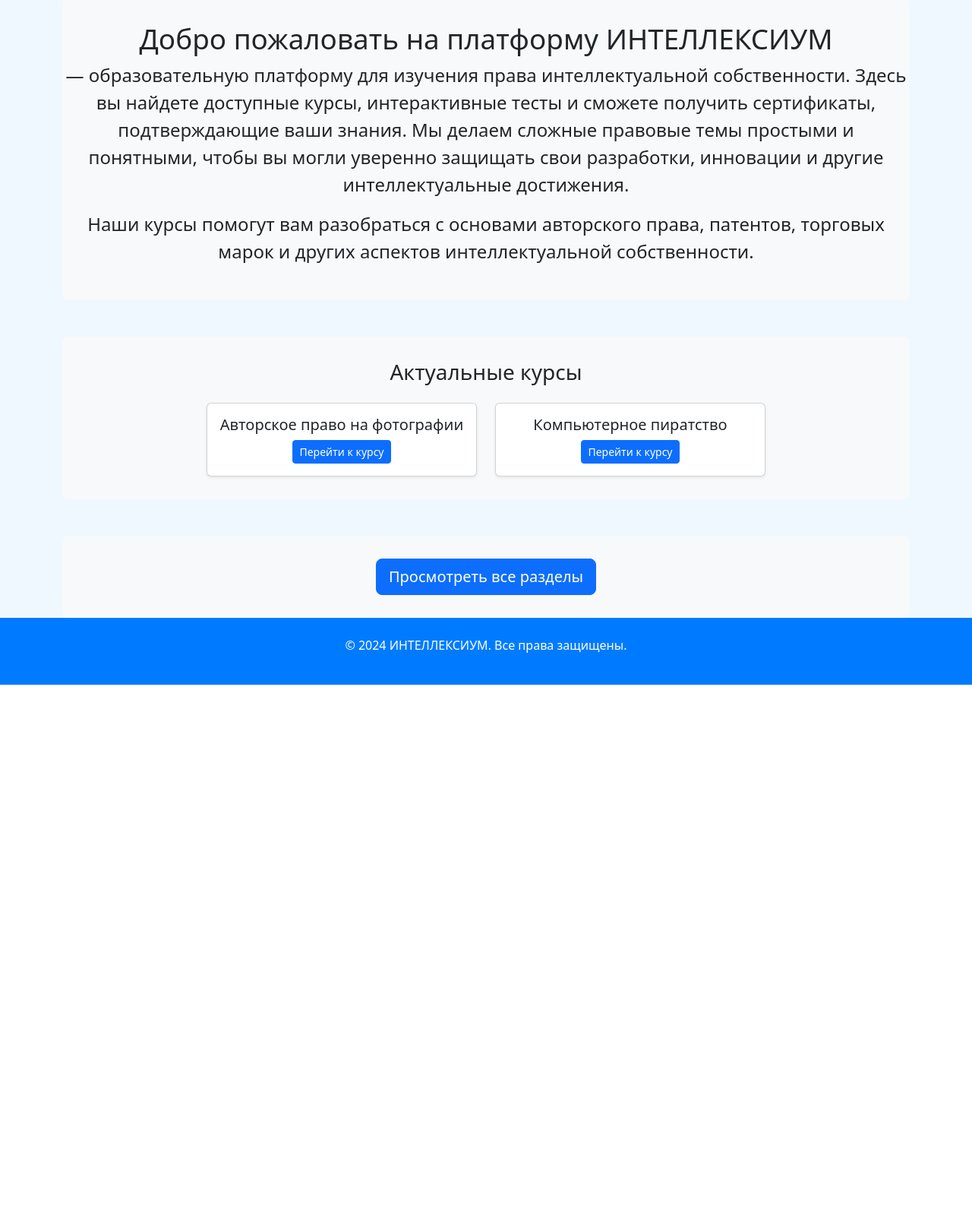
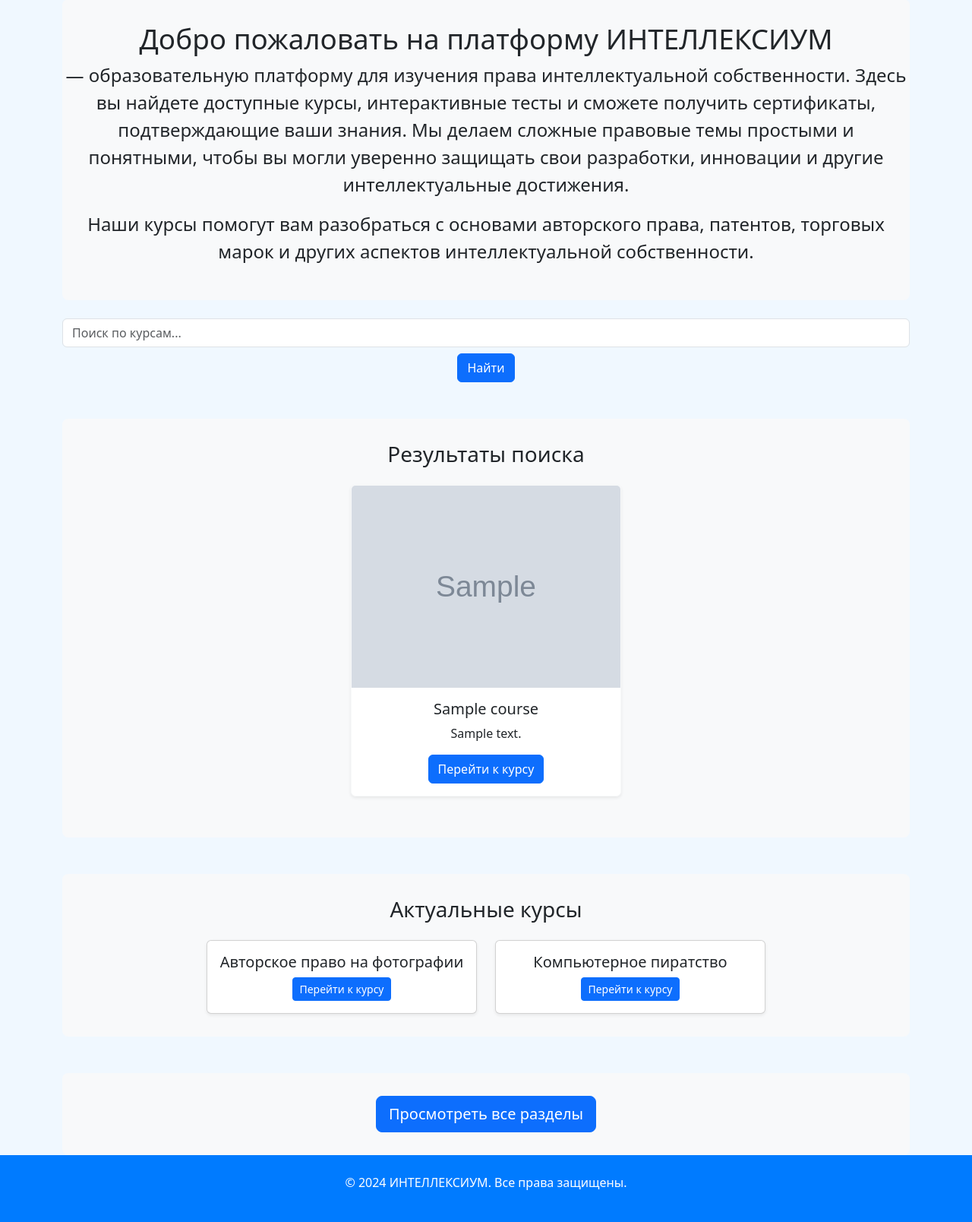
Before and after one commit to MosinFAM/consult, a Django app: template main/templates/main/home.html in a window 1280 px wide. Shown: the part 182-1790 px from the top of the page at 76% size. Before the commit the page ends 1083 px from the top, so only its background shows below. Run offline with Django 3.2, Linux system fonts and the light colour scheme; the template is opened without the code that fills it: most values are stand-ins (such as "Sample title", 1, 10 or a date in 2020); grey boxes marked "Sample" are stand-in pictures; one stand-in notice (Sample message) is shown.

Commit message:
Добавил строку поиска

```diff
--- a/consult/urls.py
+++ b/consult/urls.py
@@ -24,6 +24,7 @@ from users.views import logout_view
 urlpatterns = [
     path('admin/', admin.site.urls),
     path('', include('main.urls')),
+    # path('search/', main_views.search_courses, name='search_courses'),  # URL для поиска
     path('tests/', include('tests.urls')),
     path('register/', user_views.register, name='register'),
     path('login/', auth_views.LoginView.as_view(template_name='users/login.html'), name='login'),
--- a/main/templates/main/home.html
+++ b/main/templates/main/home.html
@@ -20,6 +20,44 @@
         </p>
     </div>
 
+
+    <!-- Форма поиска -->
+    <form method="GET" action="{% url 'search_courses' %}" class="mt-4">
+        <input type="text" name="q" class="form-control" placeholder="Поиск по курсам..." value="{{ query|default:'' }}">
+        <button type="submit" class="btn btn-primary mt-2">Найти</button>
+    </form>
+
+<!-- Сообщение, если ничего не найдено -->
+{% if message %}
+    <div class="alert alert-danger mt-3" role="alert">
+        {{ message }}
+    </div>
+{% endif %}
+
+<!-- Результаты поиска -->
+{% if courses %}
+    <div class="section text-center mt-5">
+        <h3 class="mb-4">Результаты поиска</h3>
+        <div class="row justify-content-center mt-4">
+            {% for course in courses %}
+                <div class="col-md-4 mb-4">
+                    <div class="card h-100 shadow-sm border-light">
+                        <img src="{{ course.image_url }}" class="card-img-top" alt="{{ course.title }}">
+                        <div class="card-body">
+                            <h5 class="card-title">{{ course.title }}</h5>
+                            <p class="card-text">{{ course.description|truncatewords:20 }}</p>
+                            <a href="{% url 'course_detail' course.id %}" class="btn btn-primary">Перейти к курсу</a>
+                        </div>
+                    </div>
+                </div>
+            {% endfor %}
+        </div>
+    </div>
+{% endif %}
+
+
+
+    <!-- Секция с курсами -->
     <div class="section text-center mt-5">
     <h3 class="mb-4">Актуальные курсы</h3>
     <div class="row justify-content-center mt-4">
--- a/main/urls.py
+++ b/main/urls.py
@@ -1,5 +1,5 @@
 from django.urls import path, include
-from .views import home, about, course_detail, article_detail, category_list, courses_by_category
+from .views import home, about, course_detail, article_detail, category_list, courses_by_category, search_courses
 from tests.views import test_detail
 
 
@@ -10,5 +10,6 @@ urlpatterns = [
     path('categories/<int:category_id>/courses/', courses_by_category, name='courses_by_category'),
     path('course/<int:course_id>/', course_detail, name='course_detail'),
     path('course/<int:course_id>/article/<int:article_id>/', article_detail, name='article_detail'),
+    path('search/', search_courses, name='search_courses'), # URL для поиска курсов
     # path('course/<int:course_id>/article/<int:article_id>/test/<int:test_id>/', test_detail, name='test_detail')
 ]
```
Also changed, not shown: main/templates/main/courses_by_category.html (+15 -0 lines), main/views.py (+15 -0 lines), db.sqlite3.
